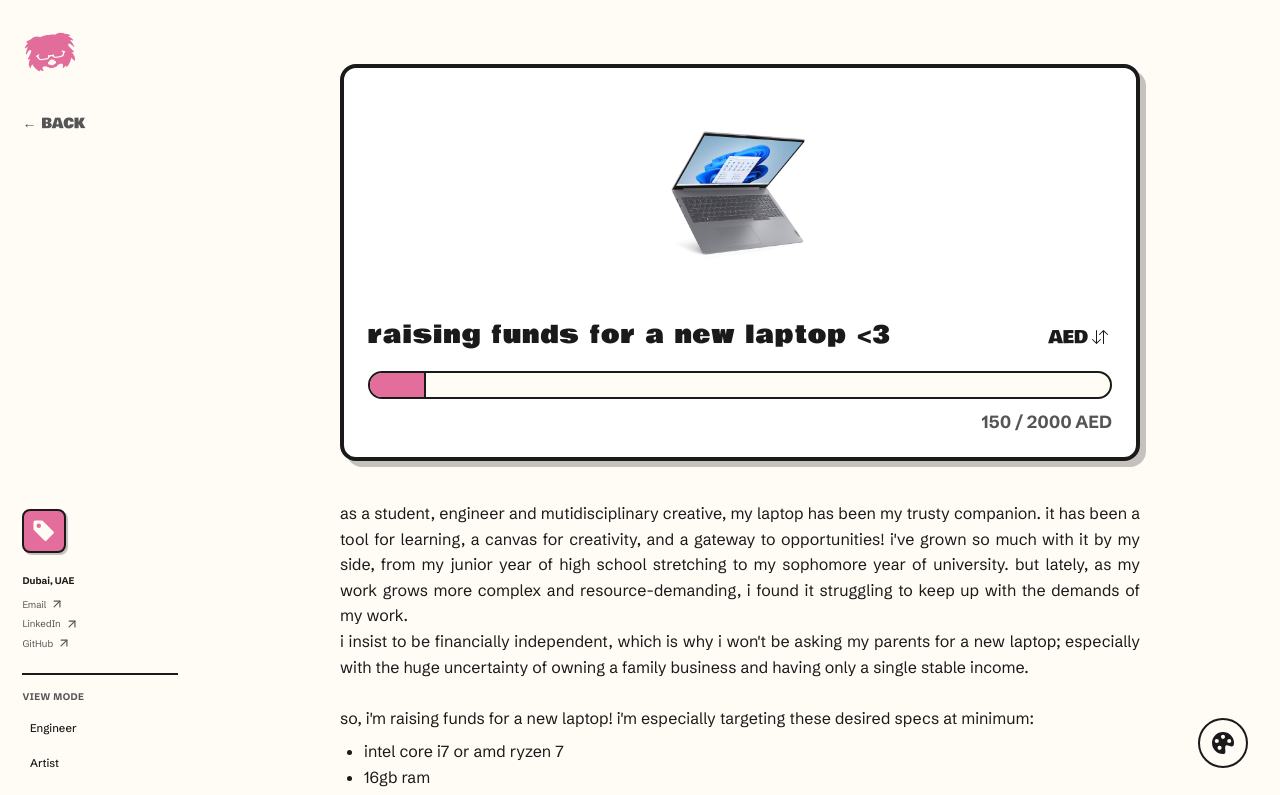
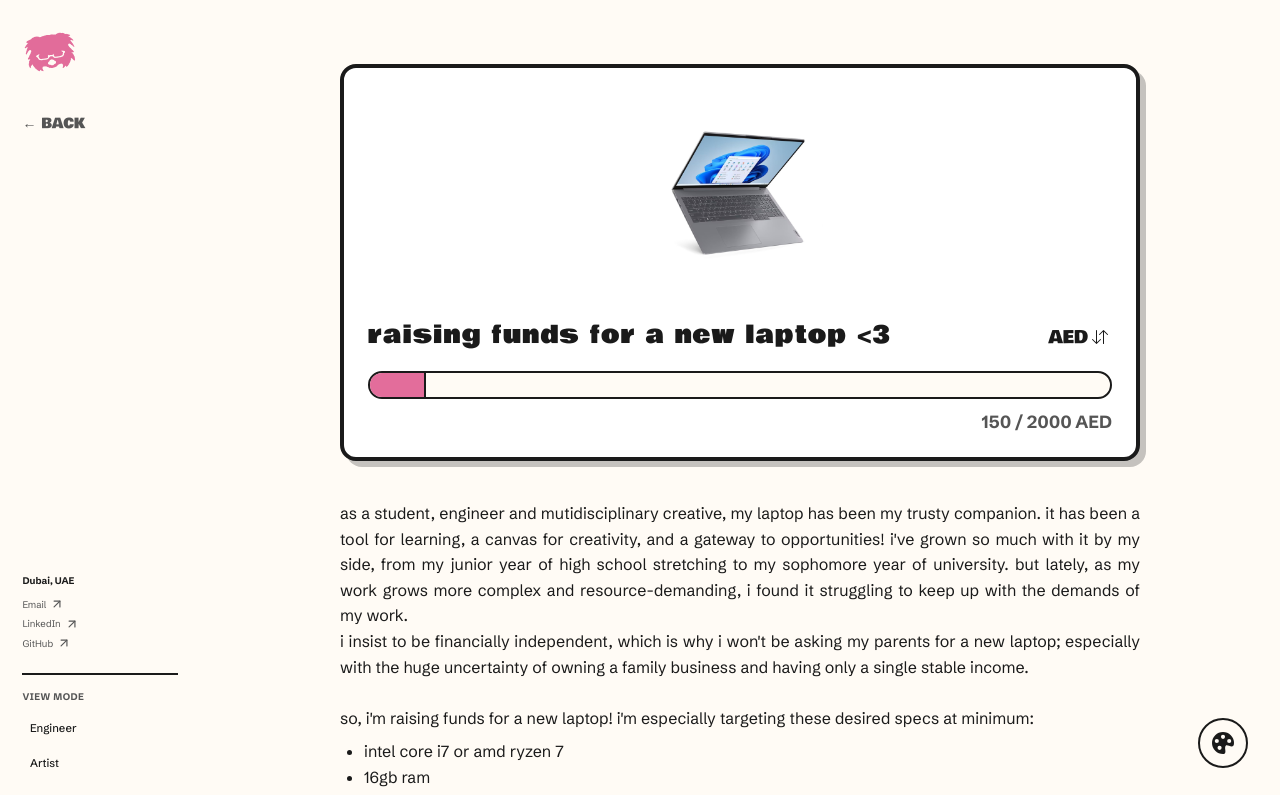
Before and after one commit to mmicat/calicOS, a React (Vite) app: page /fund in a window 1280 px wide. Shown: the top 795 px of the page. Built offline with nearby package versions, Linux system fonts and the light colour scheme.

Commit message:
style: refine secret fundraiser tab and tracker copy

```diff
--- a/src/components/Sidebar.jsx
+++ b/src/components/Sidebar.jsx
@@ -109,11 +109,13 @@ const Sidebar = ({ sections }) => {
         </ul>
 
         <div className={styles.contactSection}>
-          <Link to="/fund" className={styles.fundIconBtn} title="Fundraiser" onClick={() => setIsMobileMenuOpen(false)}>
-            <svg xmlns="http://www.w3.org/2000/svg" width="24" height="24" fill="currentColor" viewBox="0 0 16 16">
-              <path d="M2 1a1 1 0 0 0-1 1v4.586a1 1 0 0 0 .293.707l7 7a1 1 0 0 0 1.414 0l4.586-4.586a1 1 0 0 0 0-1.414l-7-7A1 1 0 0 0 6.586 1zm4 3.5a1.5 1.5 0 1 1-3 0 1.5 1.5 0 0 1 3 0"/>
-            </svg>
-          </Link>
+          {location.pathname !== '/fund' && (
+            <Link to="/fund" className={styles.fundIconBtn} title="Fundraiser" onClick={() => setIsMobileMenuOpen(false)}>
+              <svg xmlns="http://www.w3.org/2000/svg" width="32" height="32" fill="currentColor" viewBox="0 0 16 16">
+                <path d="M2 1a1 1 0 0 0-1 1v4.586a1 1 0 0 0 .293.707l7 7a1 1 0 0 0 1.414 0l4.586-4.586a1 1 0 0 0 0-1.414l-7-7A1 1 0 0 0 6.586 1zm4 3.5a1.5 1.5 0 1 1-3 0 1.5 1.5 0 0 1 3 0"/>
+              </svg>
+            </Link>
+          )}
           <div className={styles.contactLocation}>Dubai, UAE</div>
           {location.pathname === '/artist' ? (
             <>
--- a/src/components/Sidebar.module.css
+++ b/src/components/Sidebar.module.css
@@ -111,22 +111,20 @@
   display: flex;
   justify-content: center;
   align-items: center;
-  color: var(--color-bg);
-  background-color: var(--color-watermelon);
-  margin-bottom: 1rem;
-  padding: 0.5rem;
-  border-radius: 8px;
-  border: 2px solid var(--color-text);
-  box-shadow: 2px 2px 0px var(--color-shadow);
-  transition: transform 0.2s ease, box-shadow 0.2s ease;
+  color: var(--color-watermelon);
+  background: none;
+  border: none;
+  margin-left: -1.9rem;
+  margin-bottom: 2rem;
+  padding: 0;
+  transition: transform 0.3s cubic-bezier(0.175, 0.885, 0.32, 1.275);
   width: max-content;
   text-decoration: none;
 }
 
 .fundIconBtn:hover {
-  transform: translate(-2px, -2px);
-  box-shadow: 4px 4px 0px var(--color-shadow);
-  color: var(--color-bg);
+  transform: translateX(1.2rem);
+  color: var(--color-watermelon);
 }
 
 .contactLocation {
--- a/src/views/FundTrackerView.jsx
+++ b/src/views/FundTrackerView.jsx
@@ -91,7 +91,8 @@ const FundTrackerView = () => {
           <li> 16gb ram</li>
           <li> 1tb ssd</li>
         </ul>
-
+        <br></br>
+        thank you for stopping by! ^^
         </p>
 
 
@@ -111,7 +112,7 @@ const FundTrackerView = () => {
             </Faux3DButton>
           </div>
           <div className={styles.linkContainer}>
-            <Faux3DButton color="var(--color-emerald)" href="https://acggoods.com/">
+            <Faux3DButton color="var(--color-emerald)" href="https://acggoods.com/store/calicode">
               <ShoppingBag size={18} />
               Shop ACGGoods
             </Faux3DButton>
```
